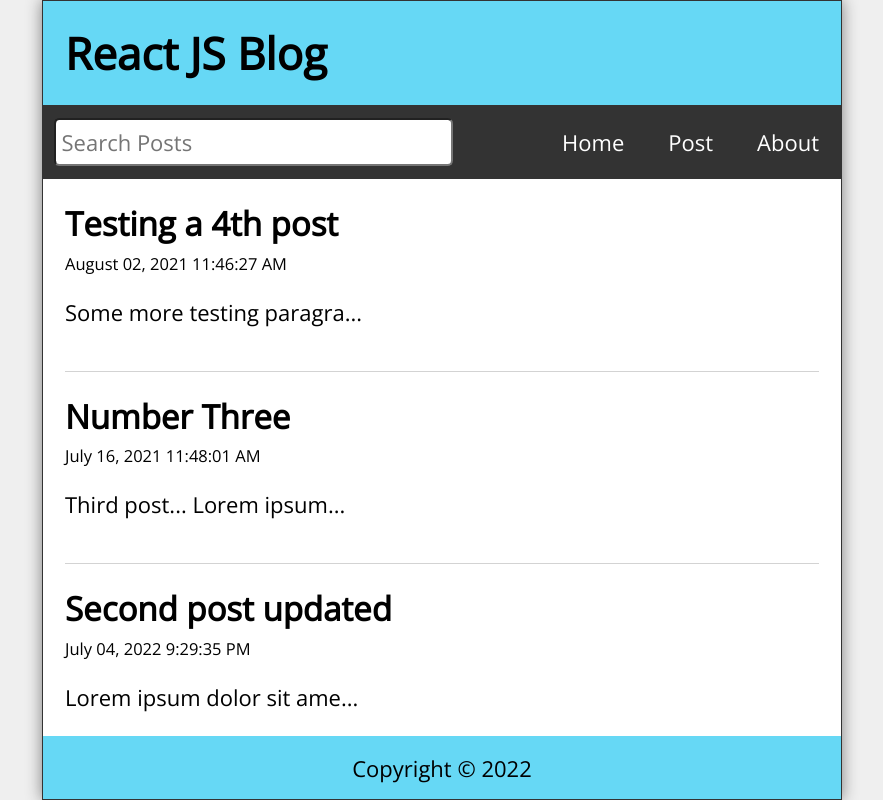
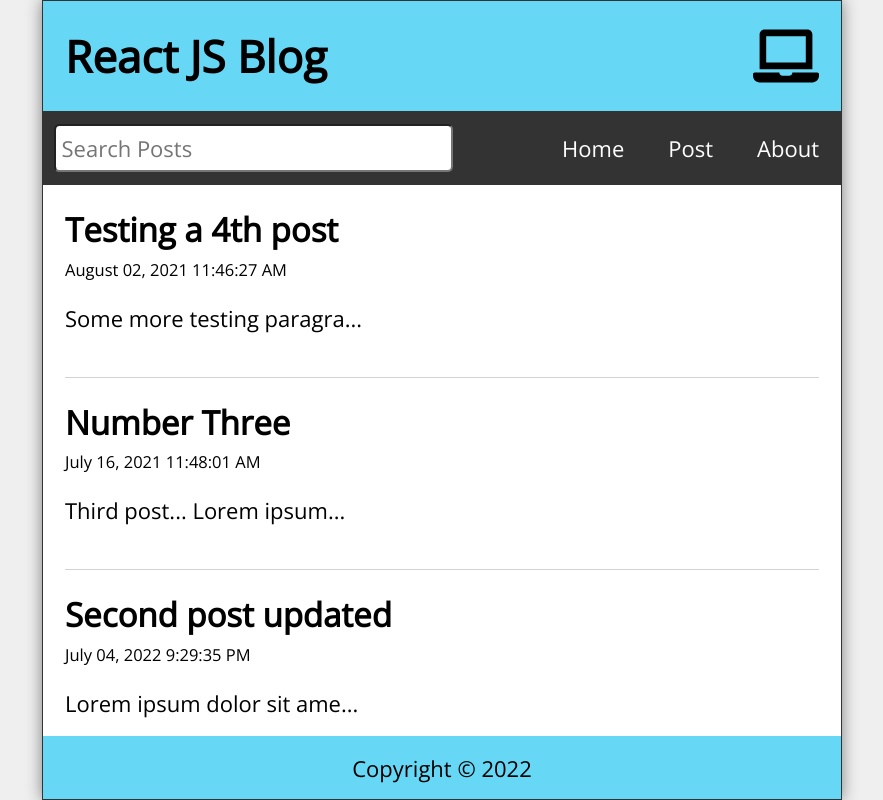
Before and after one commit to spaceotti/react-blog-project, a React (Vite) app: page / in a window 1280 px wide. Shown: the whole page, without its empty margins (198-1081 px from the left). Built offline with nearby package versions, Linux system fonts and the light colour scheme; data requests are answered from the project's data file.

Commit message:
Added useWindowSize hook

```diff
--- a/package.json
+++ b/package.json
@@ -12,12 +12,14 @@
     "date-fns": "^2.28.0",
     "react": "^18.0.0",
     "react-dom": "^18.0.0",
+    "react-icons": "^4.4.0",
     "react-router-dom": "^5.3.3"
   },
   "devDependencies": {
     "@types/react": "^18.0.0",
     "@types/react-dom": "^18.0.0",
     "@vitejs/plugin-react": "^1.3.0",
+    "eslint-plugin-react-hooks": "^4.6.0",
     "vite": "^2.9.9"
   }
 }
--- a/src/App.jsx
+++ b/src/App.jsx
@@ -11,6 +11,7 @@
 import { useState, useEffect } from "react";
 import { format } from "date-fns";
 import api from "./api/posts";
+import { useWindowSize } from "./hooks/useWindowSize";
 
 function App() {
   const [posts, setPosts] = useState([]);
@@ -21,6 +22,7 @@
   const [editTitle, setEditTitle] = useState("");
   const [editBody, setEditBody] = useState("");
   const history = useHistory();
+  const { width } = useWindowSize();
 
   useEffect(() => {
     const fetchPosts = async () => {
@@ -97,7 +99,7 @@
 
   return (
     <div className="App">
-      <Header title="React JS Blog" />
+      <Header title="React JS Blog" width={width} />
       <Nav search={search} setSearch={setSearch} />
       <Switch>
         <Route exact path="/">
--- a/src/components/Header.jsx
+++ b/src/components/Header.jsx
@@ -1,9 +1,17 @@
 import React from "react";
+import { FaLaptop, FaTabletAlt, FaMobileAlt } from "react-icons/fa";
 
-const Header = ({ title }) => {
+const Header = ({ title, width }) => {
   return (
     <header className="Header">
       <h1>{title}</h1>
+      {width < 768 ? (
+        <FaMobileAlt />
+      ) : width < 992 ? (
+        <FaTabletAlt />
+      ) : (
+        <FaLaptop />
+      )}
     </header>
   );
 };
--- /dev/null
+++ b/src/hooks/useWindowSize.jsx
@@ -0,0 +1,25 @@
+import { useState, useEffect } from "react";
+
+export const useWindowSize = () => {
+  const [windowSize, setWindowSize] = useState({
+    width: undefined,
+    height: undefined,
+  });
+
+  useEffect(() => {
+    const handleResize = () => {
+      setWindowSize({
+        width: window.innerWidth,
+        height: window.innerHeight,
+      });
+    };
+
+    handleResize();
+
+    window.addEventListener("resize", handleResize);
+
+    return () => window.removeEventListener("resize", handleResize);
+  }, []);
+
+  return windowSize;
+};
--- a/src/index.css
+++ b/src/index.css
@@ -246,10 +246,10 @@
   }
 
   .Nav {
+    align-items: center;
     flex-direction: row;
     flex-wrap: nowrap;
     justify-content: space-between;
-    align-items: center;
   }
 
   .Nav ul {
```
Also changed, not shown: 1 other file (tests, documents, lock files or other folders).
